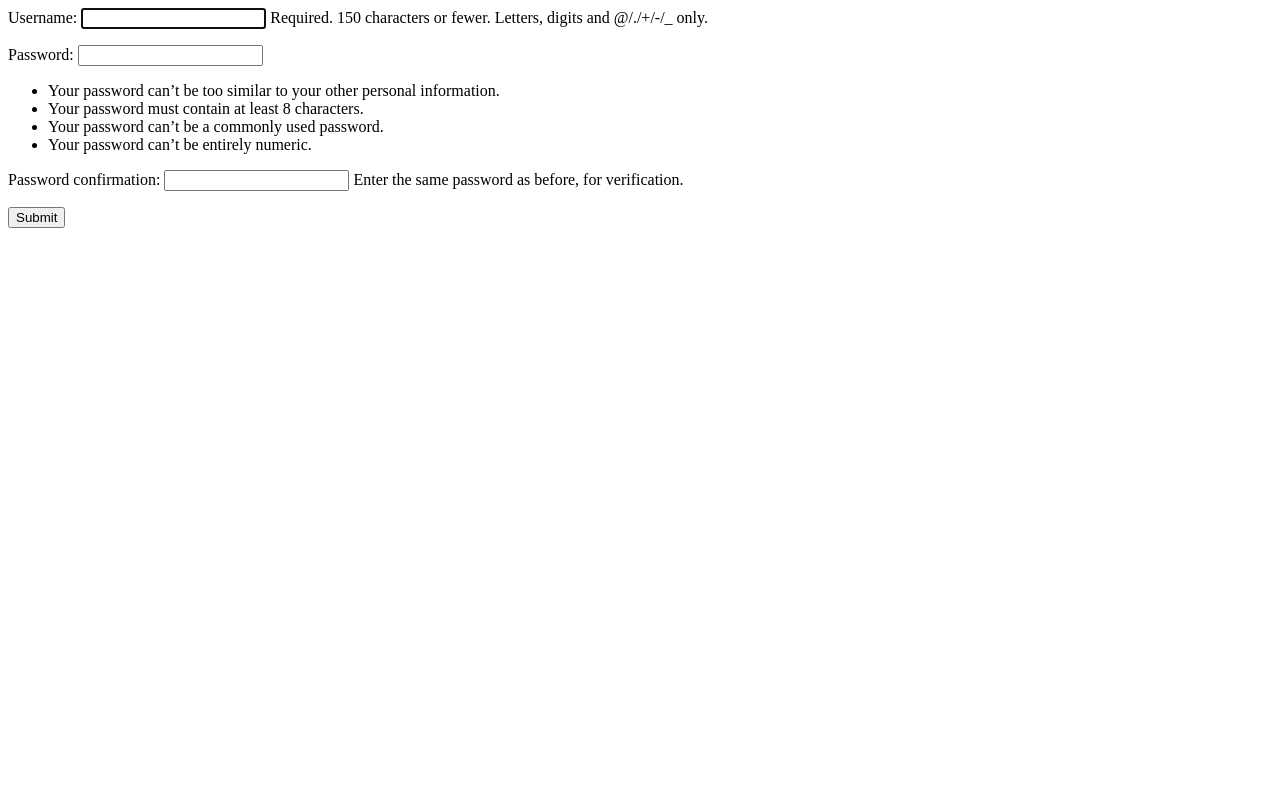
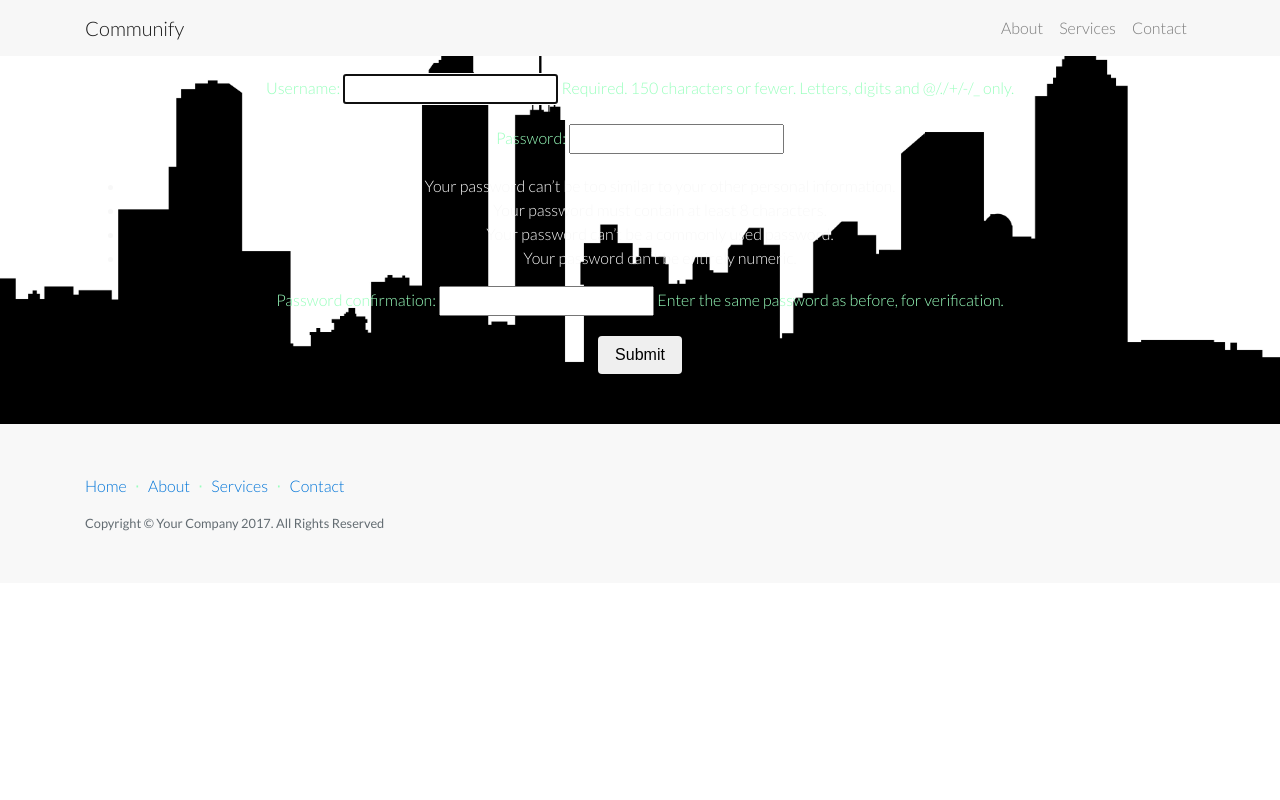
Before and after one commit to laperkin/neighborly_app, a Django app: page /signup/ in a window 1280 px wide. Run offline with Django 3.2, Linux system fonts and the light colour scheme; some libraries are stand-ins or nearby versions.

Commit message:
asthetics

```diff
--- a/neighborly_project/static/css/landing-page.css
+++ b/neighborly_project/static/css/landing-page.css
@@ -16,9 +16,11 @@ h2,
 h3,
 h4,
 h5,
+p,
 h6 {
     font-family: "Lato", "Helvetica Neue", Helvetica, Arial, sans-serif;
     font-weight: 100;
+	color : #99ffbd
 }
 h1{
     font-weight: bold;
@@ -48,7 +50,7 @@ h1{
     text-shadow: 2px 2px 3px rgba(0, 0, 0, 0.6);
     font-size: 5em;
     font-weight: 400;
-    color: #00FFFF;
+    color: #99ffbd;
 }
 
 .intro-divider {
@@ -66,6 +68,7 @@ h1{
         padding-bottom: 15%;
     }
     .intro-message > h1 {
+        font-size: 3em;
         font-size: 3em;
     }
     ul.intro-social-buttons > li {
--- a/neighborly_project/templates/base.html
+++ b/neighborly_project/templates/base.html
@@ -0,0 +1,101 @@
+<!DOCTYPE html>
+{% load static %}
+{% static "landing-page.css" %}
+<html lang="en">
+
+<head>
+
+    <meta charset="utf-8">
+    <meta name="viewport" content="width=device-width, initial-scale=1, shrink-to-fit=no">
+    <meta name="description" content="">
+    <meta name="author" content="">
+
+    <title>Communify</title>
+
+    <!-- Bootstrap core CSS -->
+    <link href="/static/vendor/bootstrap/css/bootstrap.min.css" rel="stylesheet">
+
+    <!-- Custom styles for this template -->
+    <link href="/static/css/landing-page.css" rel="stylesheet">
+
+    <!-- Custom fonts for this template -->
+    <link href="/static/vendor/font-awesome/css/font-awesome.min.css" rel="stylesheet" type="text/css">
+    <link href="https://fonts.googleapis.com/css?family=Lato:300,400,700,300italic,400italic,700italic" rel="stylesheet" type="text/css">
+
+    <!-- Temporary navbar container fix -->
+    <style>
+    .navbar-toggler {
+        z-index: 1;
+    }
+
+    @media (max-width: 576px) {
+        nav > .container {
+            width: 100%;
+        }
+    }
+    </style>
+
+</head>
+
+<body>
+
+    <!-- Navigation -->
+    <nav class="navbar fixed-top navbar-toggleable-md navbar-light bg-faded">
+        <button class="navbar-toggler navbar-toggler-right" type="button" data-toggle="collapse" data-target="#navbarExample" aria-controls="navbarExample" aria-expanded="false" aria-label="Toggle navigation">
+            <span class="navbar-toggler-icon"></span>
+        </button>
+        <div class="container">
+            <a class="navbar-brand" href="#">Communify</a>
+            <div class="collapse navbar-collapse" id="navbarExample">
+                <ul class="navbar-nav ml-auto">
+                    <li class="nav-item">
+                        <a class="nav-link" href="#">About</a>
+                    </li>
+                    <li class="nav-item">
+                        <a class="nav-link" href="#">Services</a>
+                    </li>
+                    <li class="nav-item">
+                        <a class="nav-link" href="#">Contact</a>
+                    </li>
+                </ul>
+            </div>
+        </div>
+    </nav>
+
+    <!-- Header -->
+    <header class="intro-header">
+		{% block content %}{% endblock %}
+    </header>
+
+    <!-- Footer -->
+    <footer>
+        <div class="container">
+            <ul class="list-inline">
+                <li class="list-inline-item">
+                    <a href="#">Home</a>
+                </li>
+                <li class="footer-menu-divider list-inline-item">&sdot;</li>
+                <li class="list-inline-item">
+                    <a href="#about">About</a>
+                </li>
+                <li class="footer-menu-divider list-inline-item">&sdot;</li>
+                <li class="list-inline-item">
+                    <a href="#services">Services</a>
+                </li>
+                <li class="footer-menu-divider list-inline-item">&sdot;</li>
+                <li class="list-inline-item">
+                    <a href="#contact">Contact</a>
+                </li>
+            </ul>
+            <p class="copyright text-muted small">Copyright &copy; Your Company 2017. All Rights Reserved</p>
+        </div>
+    </footer>
+
+    <!-- Bootstrap core JavaScript -->
+    <script src="vendor/jquery/jquery.min.js"></script>
+    <script src="vendor/tether/tether.min.js"></script>
+    <script src="vendor/bootstrap/js/bootstrap.min.js"></script>
+
+</body>
+
+</html>
--- a/neighborly_project/templates/dataentry.html
+++ b/neighborly_project/templates/dataentry.html
@@ -1,5 +1,8 @@
-   <form method="POST" class="post-form">
+{% extends "base.html" %}
+{% block content %}
+	<form method="POST" class="post-form">
                         {% csrf_token %}
                         {{ form.as_p }}
                     <button type="submit" class="save btn btn-default">Submit</button>
                     </form>
+{% endblock %}
--- a/neighborly_project/templates/signup.html
+++ b/neighborly_project/templates/signup.html
@@ -1,5 +1,10 @@
-   <form method="POST" class="post-form">
-                        {% csrf_token %}
-                        {{ form.as_p }}
-                    <button type="submit" class="save btn btn-default">Submit</button>
-                    </form>
+{% extends "base.html" %}
+{% block content %}
+<div class="container">
+	<form method="POST" class="post-form">
+        {% csrf_token %}
+        {{ form.as_p }}
+        <button type="submit" class="save btn btn-default">Submit</button>
+    </form>
+</div>
+{% endblock %}
```
Also changed, not shown: neighborly_project/templates/currentresults.html (+3 -43 lines), neighborly_project/templates/index.html (+3 -95 lines), neighborly_project/db.sqlite3.
